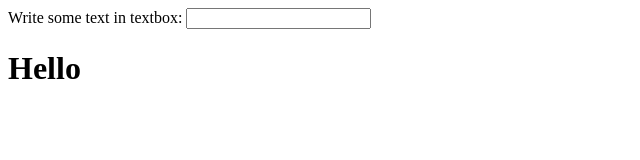
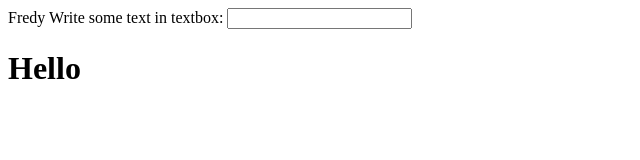
Before and after one commit to rwhat357/ImmanuelNews.App, a website: page index.html in a window 1280 px wide. Shown: the whole page, without its empty margins (0-640 px from the left). Drawn offline with nearby package versions, Linux system fonts and the light colour scheme.

Commit message:
change index

```diff
--- a/index.html
+++ b/index.html
@@ -8,7 +8,7 @@
 </head>
 <body>
 
-	Write some text in textbox:
+	Fredy Write some text in textbox:
 	<input type="text" ng-model="sometext" />
 
 	<h1>Hello {{ sometext }}</h1>
```
